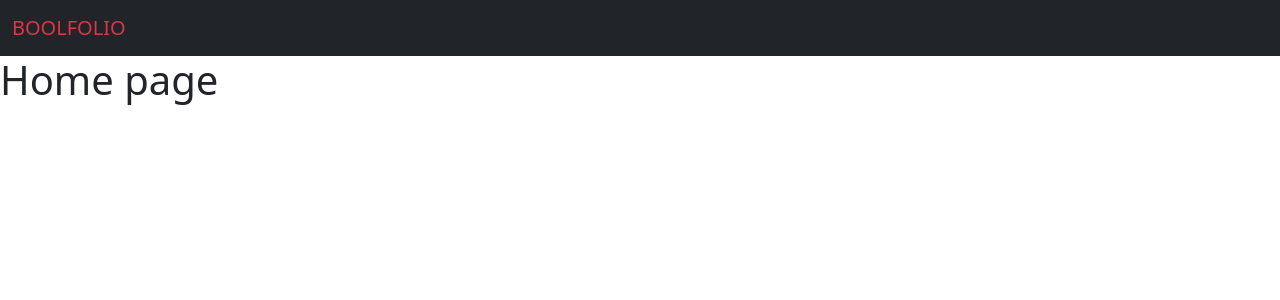
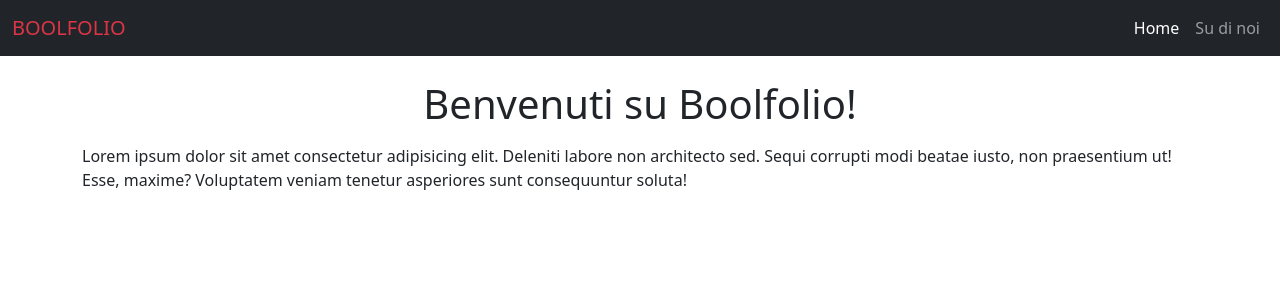
Before and after one commit to BetterCallAle/vite-boolfolio, a Vue app: page / in a window 1280 px wide. Shown: the top 300 px of the page. Built offline with nearby package versions, Linux system fonts and the light colour scheme; no server answers.

Commit message:
Add: route links in header

```diff
--- a/src/components/AppHeader.vue
+++ b/src/components/AppHeader.vue
@@ -1,6 +1,20 @@
 <script>
 export default{
-    name : 'AppHeader'
+    name : 'AppHeader',
+    data(){
+        return{
+            navLinks: [
+                {
+                    linkName : 'Home',
+                    routeName: 'home'
+                },
+                {
+                    linkName : 'Su di noi',
+                    routeName: 'about'
+                }
+            ]
+        }
+    }
 }
 </script>
 
@@ -8,10 +22,19 @@ export default{
     <header>
         <nav class="navbar navbar-expand-lg navbar-dark bg-dark">
             <div class="container-fluid">
-                <a class="navbar-brand text-danger" href="#">BOOLFOLIO</a>
+                <router-link :to="{ name: 'home' }" class="navbar-brand text-danger">BOOLFOLIO</router-link>
                 <button class="navbar-toggler" type="button" data-bs-toggle="collapse" data-bs-target="#navbarSupportedContent" aria-controls="navbarSupportedContent" aria-expanded="false" aria-label="Toggle navigation">
                     <span class="navbar-toggler-icon"></span>
                 </button>
+                <div class="collapse justify-content-end d-flex" id="navbarSupportedContent">
+                    <ul class="navbar-nav me-auto mb-2 mb-lg-0">
+                        <li class="nav-item" v-for="(navLink, index) in navLinks" :key="index">
+                            <router-link :to="{ name : navLink.routeName }" class="nav-link" :class="{'active' : $route.name === navLink.routeName}">
+                                {{ navLink.linkName }}
+                            </router-link>
+                        </li>
+                    </ul>
+                </div>
             </div>
         </nav>
     </header>
--- /dev/null
+++ b/src/pages/AboutUs.vue
@@ -0,0 +1,18 @@
+<script>
+export default{
+    name: 'AboutUs'
+}
+</script>
+
+<template>
+    <section id="section-main-about-us" class="py-5">
+        <div class="container">
+            <h1 class="text-center mb-3">Su di noi</h1>
+            <p>Lorem ipsum dolor sit amet consectetur adipisicing elit. Dicta molestiae quo, atque magni saepe aut quia soluta sunt. Velit neque odit commodi distinctio necessitatibus sapiente dolorem, vero eius quis consequatur.</p>
+        </div>
+    </section>
+</template>
+
+<style lang="scss" scoped>
+
+</style>
--- a/src/pages/HomePage.vue
+++ b/src/pages/HomePage.vue
@@ -5,7 +5,12 @@ export default{
 </script>
 
 <template>
-    <h1>Home page</h1>
+    <section id="home-page-main" class="py-4">
+        <div class="container">
+            <h1 class="text-center mb-3">Benvenuti su Boolfolio!</h1>
+            <p>Lorem ipsum dolor sit amet consectetur adipisicing elit. Deleniti labore non architecto sed. Sequi corrupti modi beatae iusto, non praesentium ut! Esse, maxime? Voluptatem veniam tenetur asperiores sunt consequuntur soluta!</p>
+        </div>
+    </section>
 </template>
 
 <style lang="scss" scoped>
--- a/src/router.js
+++ b/src/router.js
@@ -1,5 +1,6 @@
 import { createRouter, createWebHistory } from "vue-router";
 import HomePage from './pages/HomePage.vue';
+import AboutUs from './pages/AboutUs.vue';
 
 const router = createRouter({
     history: createWebHistory(),
@@ -8,6 +9,11 @@ const router = createRouter({
             path : '/',
             name : 'home',
             component : HomePage
+        },
+        {
+            path: '/about-us',
+            name: 'about',
+            component: AboutUs
         }
     ]
 })
```
